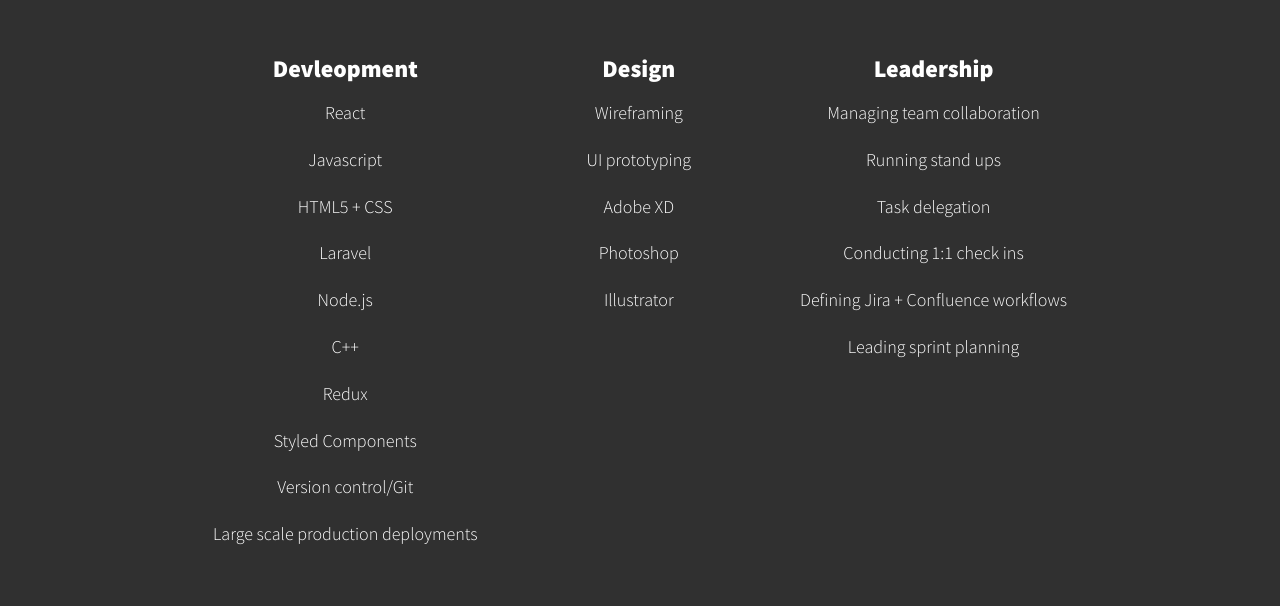
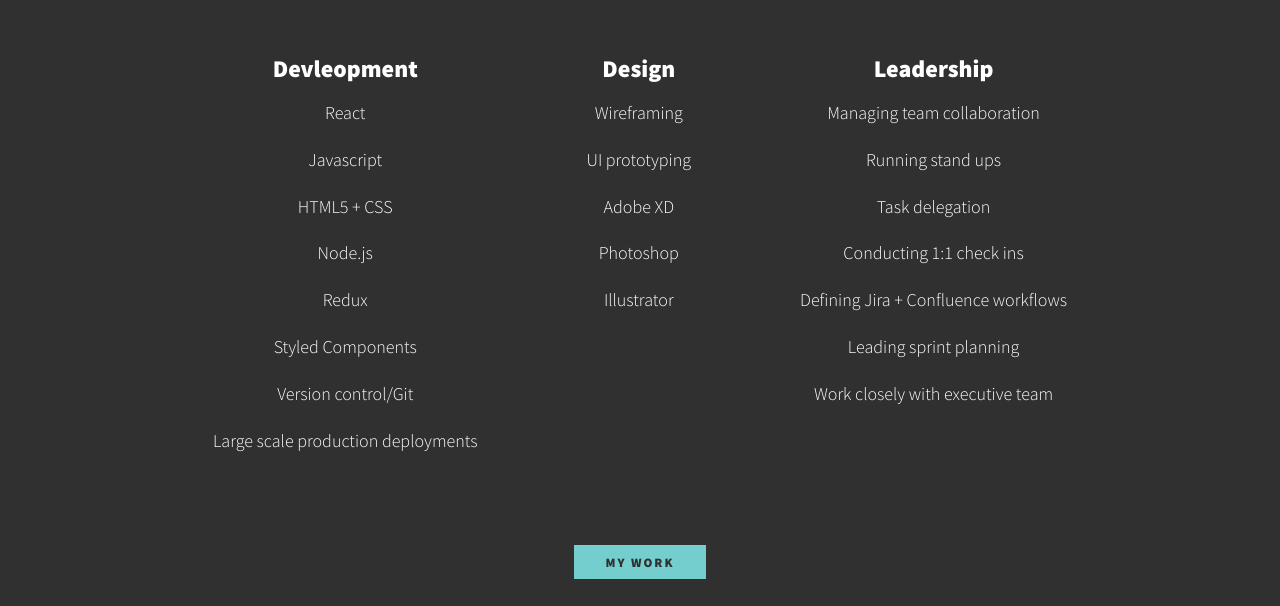
Before and after one commit to delbrugge/delbrugge, a plain HTML site: page index.html in a window 1280 px wide. Shown: the part 613-1219 px from the top of the page. Drawn offline with nearby package versions, Linux system fonts and the light colour scheme.

Commit message:
text update

```diff
--- a/index.html
+++ b/index.html
@@ -50,9 +50,7 @@
                     <p>React</p>
                     <p>Javascript</p>
                     <p>HTML5 + CSS</p>
-                    <p>Laravel</p>
                     <p>Node.js</p>
-                    <p>C++</p>
                     <p>Redux</p>
                     <p>Styled Components</p>
                     <p>Version control/Git</p>
@@ -79,6 +77,7 @@
                     <p>Conducting 1:1 check ins</p>
                     <p>Defining Jira + Confluence workflows</p>
                     <p>Leading sprint planning</p>
+                    <p>Work closely with executive team</p>
 
                 </div> <!-- / service -->
             </div> <!-- / services -->
```
